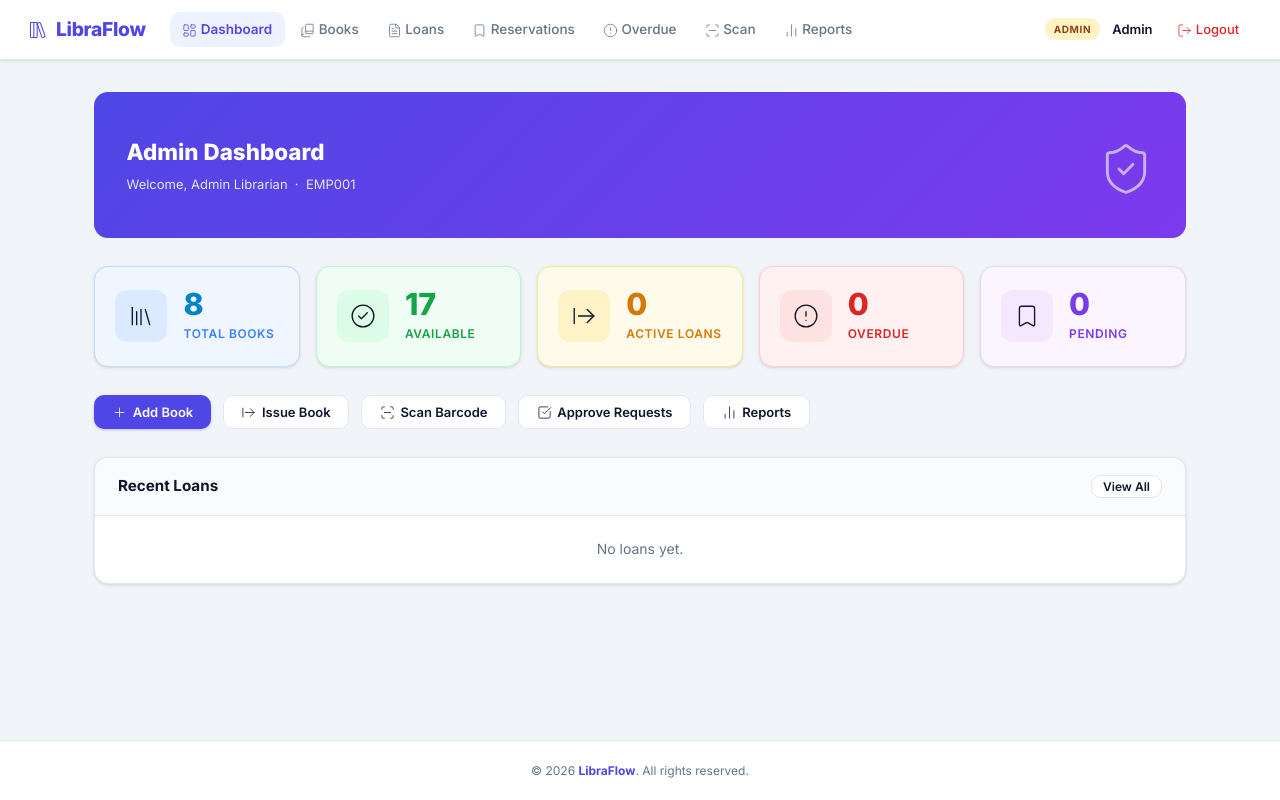
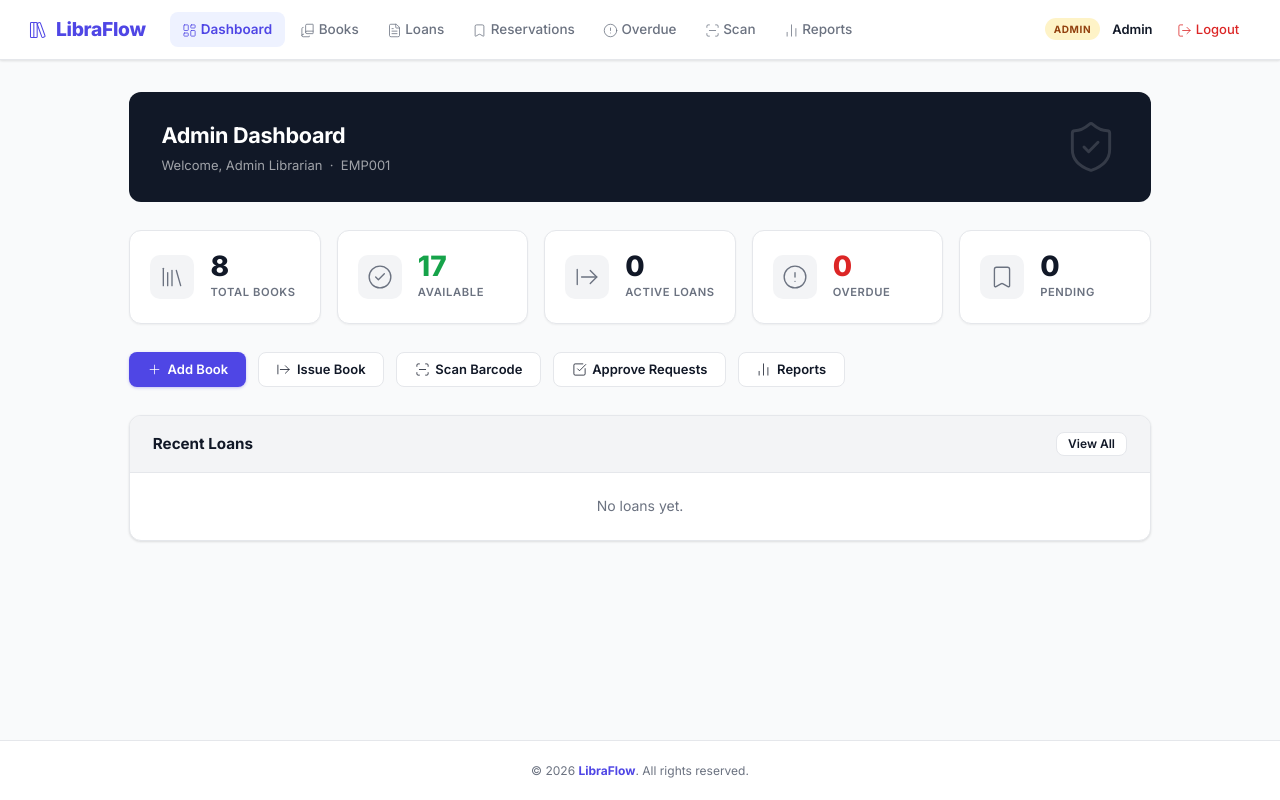
Before and after one commit to Aryankanani1/LibraFlow, a Flask app: page /admin/dashboard in a window 1280 px wide. Run offline with Flask 3, Linux system fonts and the light colour scheme; a user stored in the database is signed in; data comes from the database, SQL or seed files in the repository; data that the repository does not hold is empty.

Commit message:
Simplify color palette — one accent, neutral everywhere else
- Single accent: indigo #4f46e5 for CTAs and links only
- Stat cards: all neutral white/gray, no colored backgrounds
- Overdue numbers remain red, available remain green (status only)
- Welcome banner: dark charcoal #111827 instead of purple gradient
- Login background: dark charcoal instead of multi-color gradient
- Alerts: white with colored left border only (no colored backgrounds)
- Badges: very subtle tint, no heavy saturated colors
- Book cards: no left accent border, clean hover

```diff
--- a/static/css/style.css
+++ b/static/css/style.css
@@ -4,30 +4,32 @@
 *, *::before, *::after { box-sizing: border-box; margin: 0; padding: 0; }
 
 :root {
-  --primary:      #4f46e5;
-  --primary-dk:   #3730a3;
-  --primary-lt:   #eef2ff;
-  --success:      #16a34a;
-  --success-lt:   #dcfce7;
-  --danger:       #dc2626;
-  --danger-lt:    #fee2e2;
-  --warning:      #d97706;
-  --warning-lt:   #fef3c7;
-  --info:         #0284c7;
-  --info-lt:      #e0f2fe;
-  --purple:       #7c3aed;
-  --purple-lt:    #f3e8ff;
-  --bg:           #f1f5f9;
-  --surface:      #ffffff;
-  --border:       #e2e8f0;
-  --text:         #0f172a;
-  --muted:        #64748b;
-  --radius:       10px;
-  --radius-lg:    14px;
-  --shadow-sm:    0 1px 2px rgba(0,0,0,.06);
-  --shadow:       0 1px 4px rgba(0,0,0,.08), 0 1px 2px rgba(0,0,0,.06);
-  --shadow-md:    0 4px 12px rgba(0,0,0,.08), 0 2px 4px rgba(0,0,0,.05);
-  --shadow-lg:    0 10px 30px rgba(0,0,0,.1);
+  /* One accent color */
+  --primary:    #4f46e5;
+  --primary-dk: #3730a3;
+  --primary-lt: #eef2ff;
+
+  /* Status — used only for badges and key indicators */
+  --success:    #16a34a;
+  --danger:     #dc2626;
+  --warning:    #b45309;
+
+  /* Neutral palette — everything else */
+  --bg:         #f9fafb;
+  --surface:    #ffffff;
+  --border:     #e5e7eb;
+  --border-dk:  #d1d5db;
+  --text:       #111827;
+  --text-2:     #374151;
+  --muted:      #6b7280;
+  --subtle:     #f3f4f6;
+
+  --radius:     8px;
+  --radius-lg:  12px;
+  --shadow-sm:  0 1px 2px rgba(0,0,0,.05);
+  --shadow:     0 1px 3px rgba(0,0,0,.07), 0 1px 2px rgba(0,0,0,.05);
+  --shadow-md:  0 4px 10px rgba(0,0,0,.07), 0 2px 4px rgba(0,0,0,.04);
+  --shadow-lg:  0 10px 30px rgba(0,0,0,.1);
 }
 
 html { height: 100%; }
@@ -165,7 +170,7 @@ a:hover { text-decoration: underline; }
   padding: 1rem 1.4rem;
   border-bottom: 1px solid var(--border);
   display: flex; align-items: center; justify-content: space-between;
-  background: #fafbfc;
+  background: var(--subtle);
 }
 .card-header h3 { font-size: .95rem; font-weight: 700; color: var(--text); }
 .card-body  { padding: 1.4rem; }
@@ -176,63 +181,47 @@ a:hover { text-decoration: underline; }
 
 /* ── Welcome Banner ───────────────────────────────────────────────────── */
 .welcome-banner {
-  background: linear-gradient(135deg, var(--primary) 0%, #7c3aed 100%);
+  background: #111827;
   border-radius: var(--radius-lg);
-  padding: 1.75rem 2rem;
+  padding: 1.6rem 2rem;
   color: #fff;
   margin-bottom: 1.75rem;
   display: flex;
   align-items: center;
   justify-content: space-between;
 }
-.welcome-banner h2 { font-size: 1.4rem; font-weight: 800; margin-bottom: .25rem; }
-.welcome-banner p  { opacity: .85; font-size: 13px; }
-.welcome-banner-icon { font-size: 3.5rem; opacity: .8; }
+.welcome-banner h2 { font-size: 1.35rem; font-weight: 700; margin-bottom: .2rem; letter-spacing: -.3px; }
+.welcome-banner p  { opacity: .6; font-size: 13px; }
+.welcome-banner-icon { opacity: .2; }
 
 /* ── Stats Grid ───────────────────────────────────────────────────────── */
 .stats-grid   { display: grid; grid-template-columns: repeat(3, 1fr); gap: 1rem; margin-bottom: 1.75rem; }
 .stats-grid-5 { grid-template-columns: repeat(5, 1fr); }
 
 .stat-card {
+  background: var(--surface);
+  border: 1px solid var(--border);
   border-radius: var(--radius-lg);
-  padding: 1.4rem 1.25rem;
-  box-shadow: var(--shadow);
+  padding: 1.3rem 1.25rem;
+  box-shadow: var(--shadow-sm);
   display: flex;
   align-items: center;
   gap: 1rem;
-  border: 1px solid transparent;
 }
-.stat-icon   { font-size: 2rem; width: 52px; height: 52px; border-radius: 12px;
-               display: flex; align-items: center; justify-content: center; flex-shrink: 0; }
+.stat-icon {
+  width: 44px; height: 44px; border-radius: 10px;
+  background: var(--subtle);
+  display: flex; align-items: center; justify-content: center;
+  flex-shrink: 0; color: var(--muted);
+}
 .stat-info   { flex: 1; }
-.stat-number { font-size: 1.9rem; font-weight: 800; line-height: 1; }
-.stat-label  { font-size: .75rem; font-weight: 600; margin-top: .3rem;
-               text-transform: uppercase; letter-spacing: .6px; }
+.stat-number { font-size: 1.75rem; font-weight: 800; line-height: 1; color: var(--text); }
+.stat-label  { font-size: .7rem; font-weight: 600; margin-top: .3rem;
+               text-transform: uppercase; letter-spacing: .6px; color: var(--muted); }
 
-.stat-blue   { background: #eff6ff; border-color: #bfdbfe; }
-.stat-blue   .stat-number { color: var(--info); }
-.stat-blue   .stat-label  { color: #3b82f6; }
-.stat-blue   .stat-icon   { background: #dbeafe; }
-
-.stat-green  { background: #f0fdf4; border-color: #bbf7d0; }
+/* Only override number color where it matters */
+.stat-red    .stat-number { color: var(--danger); }
 .stat-green  .stat-number { color: var(--success); }
-.stat-green  .stat-label  { color: var(--success); }
-.stat-green  .stat-icon   { background: var(--success-lt); }
-
-.stat-orange { background: #fffbeb; border-color: #fde68a; }
-.stat-orange .stat-number { color: var(--warning); }
-.stat-orange .stat-label  { color: var(--warning); }
-.stat-orange .stat-icon   { background: var(--warning-lt); }
-
-.stat-red    { background: #fff1f2; border-color: #fecdd3; }
-.stat-red    .stat-number { color: var(--danger); }
-.stat-red    .stat-label  { color: var(--danger); }
-.stat-red    .stat-icon   { background: var(--danger-lt); }
-
-.stat-purple { background: #faf5ff; border-color: #e9d5ff; }
-.stat-purple .stat-number { color: var(--purple); }
-.stat-purple .stat-label  { color: var(--purple); }
-.stat-purple .stat-icon   { background: var(--purple-lt); }
 
 /* ── Dashboard Grid ───────────────────────────────────────────────────── */
 .dashboard-grid { display: grid; grid-template-columns: 1fr 1fr; gap: 1.5rem; }
```
Also changed, not shown: other parts of static/css/style.css (+23 -20 lines).
